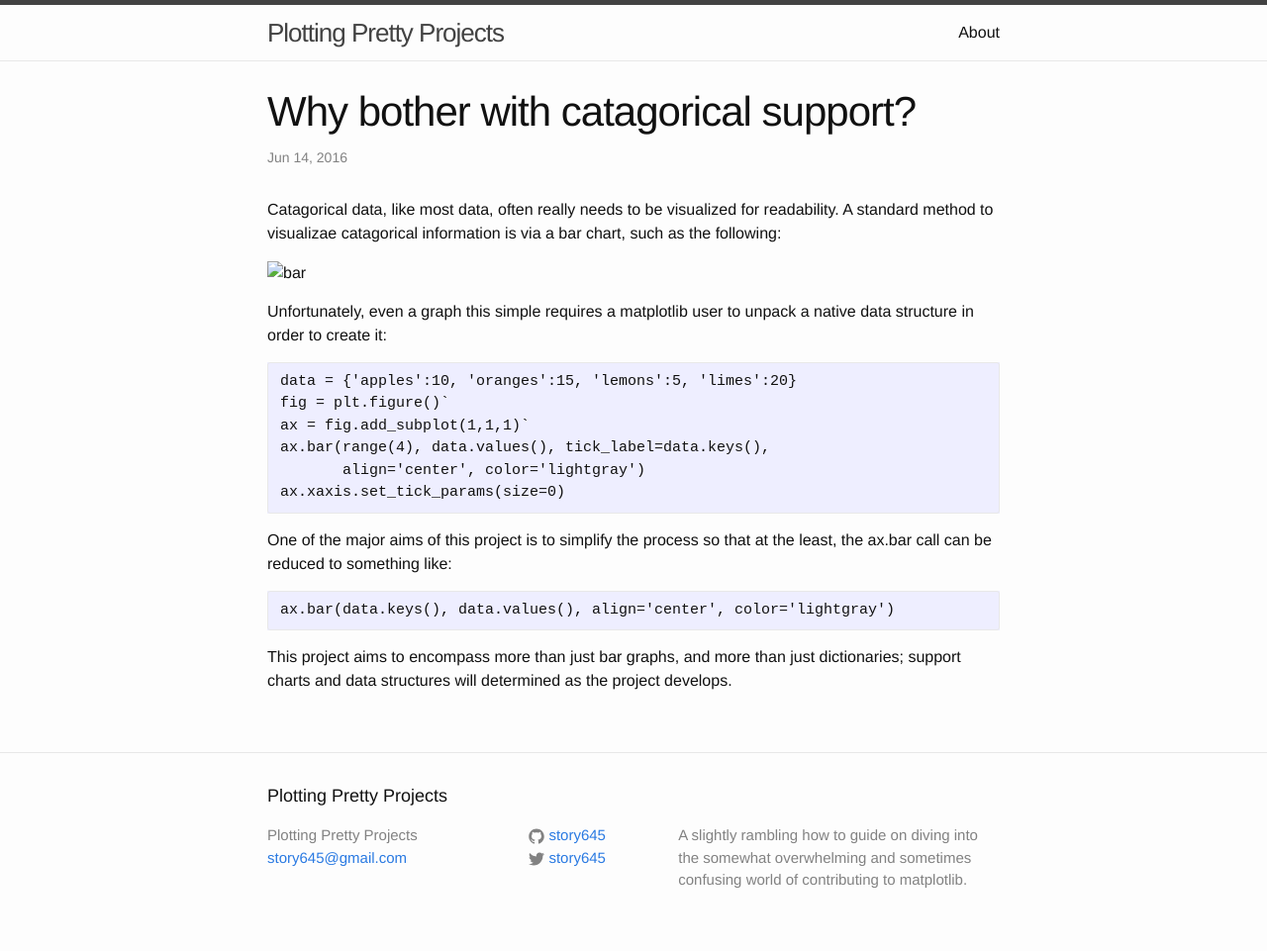
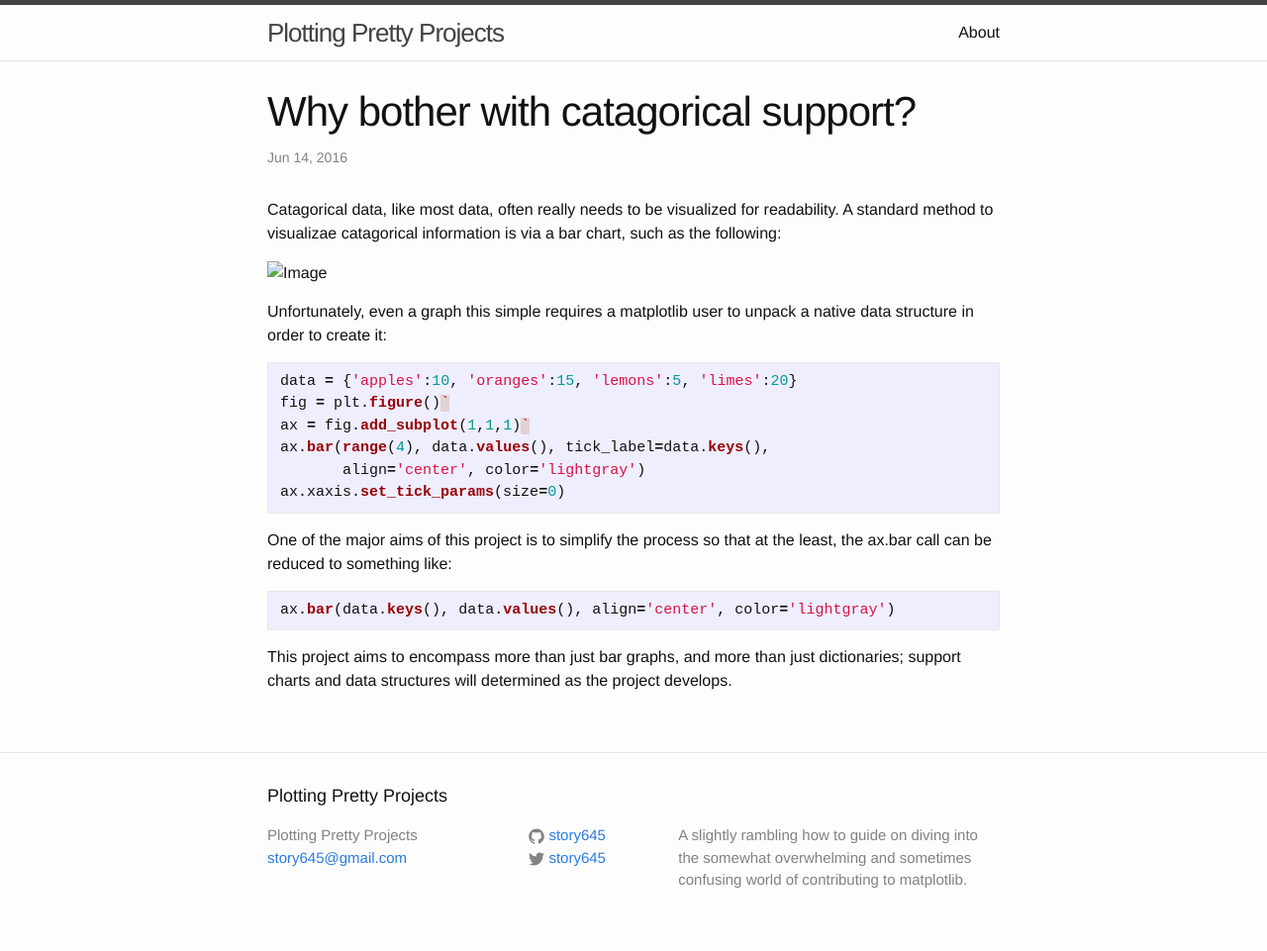
Before and after one commit to story645/story645.github.io, a Jekyll site: the page built from _posts/2016-05-03-better_axis.md, in a window 1280 px wide. Shown: the whole page at 99% size. Built offline with Jekyll 4.4.1, drawn with Linux system fonts in a browser that asks for light colours.

Commit message:
Update 2016-05-03-better_axis.md

````diff
--- a/_posts/2016-05-03-better_axis.md
+++ b/_posts/2016-05-03-better_axis.md
@@ -8,11 +8,11 @@ categories: jekyll update
 Catagorical data, like most data, often really needs to be visualized for readability.
 A standard method to visualizae catagorical information is via a bar chart, such as the following:
 
-![bar](_figs/bar.png?raw=true)
+![Image](_figs/bar.png?raw=true)
 
 Unfortunately, even a graph this simple requires a matplotlib user to unpack a native data structure in order to create it:
 
-```
+```python
 data = {'apples':10, 'oranges':15, 'lemons':5, 'limes':20}
 fig = plt.figure()`
 ax = fig.add_subplot(1,1,1)`
@@ -22,7 +22,8 @@ ax.xaxis.set_tick_params(size=0)
 ```
 
 One of the major aims of this project is to simplify the process so that at the least, the ax.bar call can be reduced to something like:
-```
+
+```python
 ax.bar(data.keys(), data.values(), align='center', color='lightgray')
 ```
 
````
